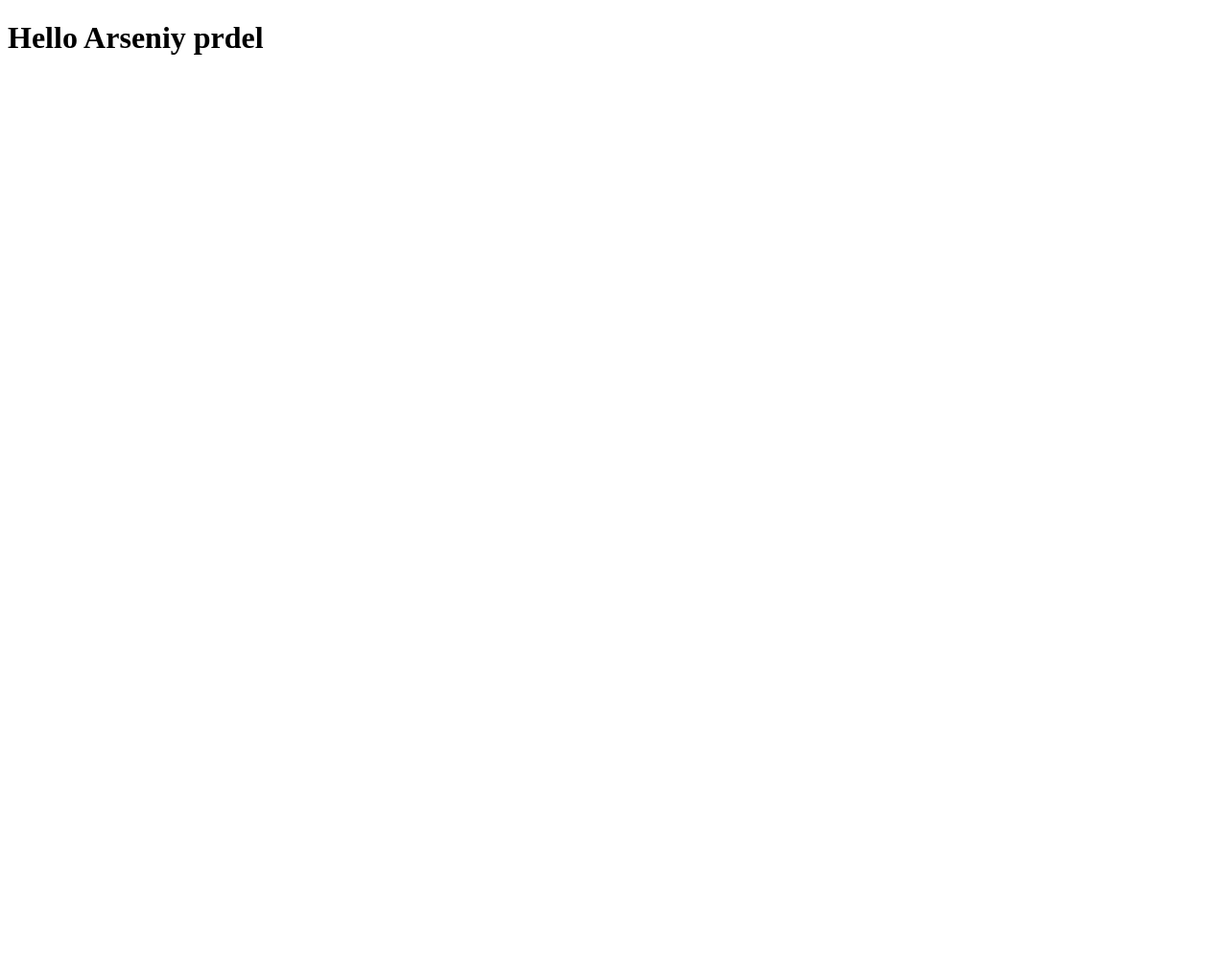
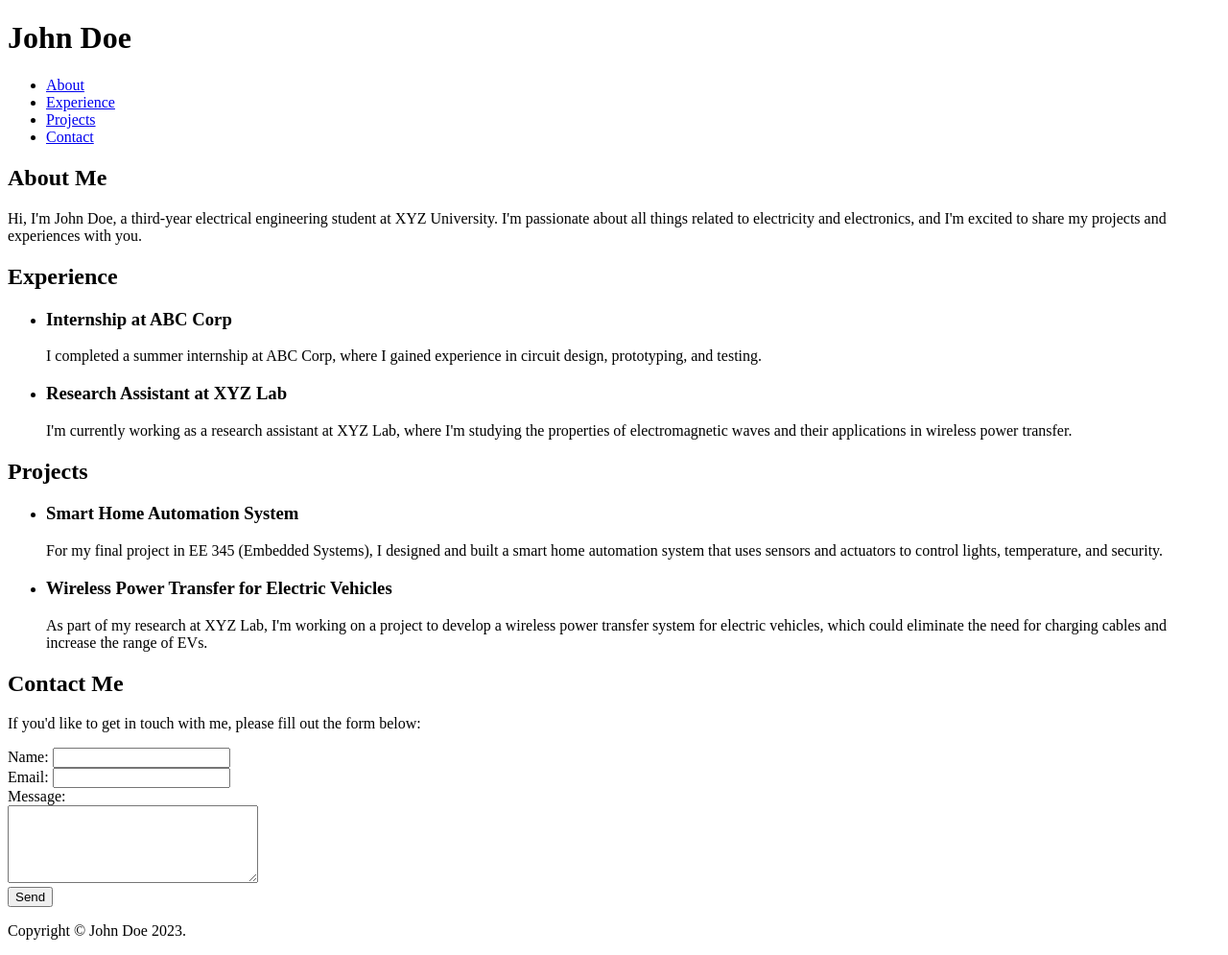
Before and after one commit to dmitrii-semenov/dmitrii-semenov.github.io, a plain HTML site: page index.html in a window 1280 px wide. Shown: the whole page at 96% size. Before the commit the page ends 800 px from the top, so only its background shows below. Drawn offline with Linux system fonts and the light colour scheme.

Commit message:
Update index.html

```diff
--- a/index.html
+++ b/index.html
@@ -1,9 +1,77 @@
 <!DOCTYPE html>
-<html>
+<html lang="en">
   <head>
-    <title>My Website</title>
+    <meta charset="UTF-8">
+    <meta name="viewport" content="width=device-width, initial-scale=1.0">
+    <meta http-equiv="X-UA-Compatible" content="ie=edge">
+    <title>Electrical Engineering Portfolio - John Doe</title>
+    <link rel="stylesheet" href="style.css">
   </head>
   <body>
-    <h1>Hello Arseniy prdel</h1>
-  </body>
-</html>
+    <header>
+      <h1>John Doe</h1>
+      <nav>
+        <ul>
+          <li><a href="#about">About</a></li>
+          <li><a href="#experience">Experience</a></li>
+          <li><a href="#projects">Projects</a></li>
+          <li><a href="#contact">Contact</a></li>
+        </ul>
+      </nav>
+    </header>
+
+    <main>
+      <section id="about">
+        <h2>About Me</h2>
+        <p>Hi, I'm John Doe, a third-year electrical engineering student at XYZ University. I'm passionate about all things related to electricity and electronics, and I'm excited to share my projects and experiences with you.</p>
+      </section>
+
+      <section id="experience">
+        <h2>Experience</h2>
+        <ul>
+          <li>
+            <h3>Internship at ABC Corp</h3>
+            <p>I completed a summer internship at ABC Corp, where I gained experience in circuit design, prototyping, and testing.</p>
+          </li>
+          <li>
+            <h3>Research Assistant at XYZ Lab</h3>
+            <p>I'm currently working as a research assistant at XYZ Lab, where I'm studying the properties of electromagnetic waves and their applications in wireless power transfer.</p>
+          </li>
+        </ul>
+      </section>
+
+      <section id="projects">
+        <h2>Projects</h2>
+        <ul>
+          <li>
+            <h3>Smart Home Automation System</h3>
+            <p>For my final project in EE 345 (Embedded Systems), I designed and built a smart home automation system that uses sensors and actuators to control lights, temperature, and security.</p>
+          </li>
+          <li>
+            <h3>Wireless Power Transfer for Electric Vehicles</h3>
+            <p>As part of my research at XYZ Lab, I'm working on a project to develop a wireless power transfer system for electric vehicles, which could eliminate the need for charging cables and increase the range of EVs.</p>
+          </li>
+        </ul>
+      </section>
+
+      <section id="contact">
+        <h2>Contact Me</h2>
+        <p>If you'd like to get in touch with me, please fill out the form below:</p>
+        <form>
+          <label for="name">Name:</label>
+          <input type="text" id="name" name="name" required><br>
+
+          <label for="email">Email:</label>
+          <input type="email" id="email" name="email" required><br>
+
+          <label for="message">Message:</label><br>
+          <textarea id="message" name="message" rows="5" cols="30" required></textarea><br>
+
+          <input type="submit" value="Send">
+        </form>
+      </section>
+    </main>
+
+    <footer>
+      <p>Copyright © John Doe 2023.
+    </footer>
```
